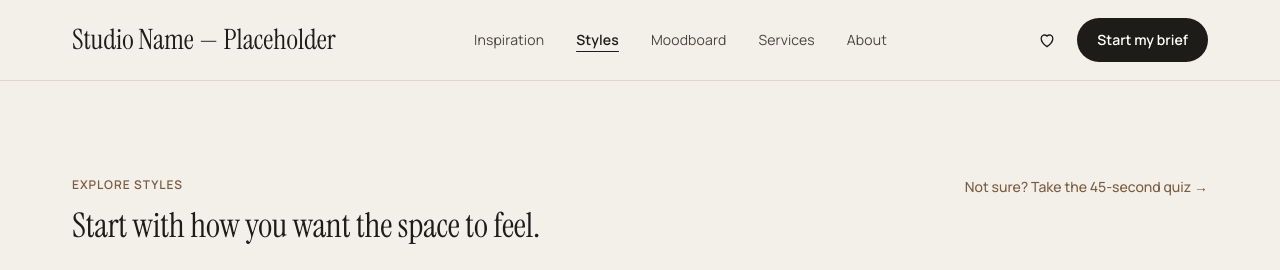
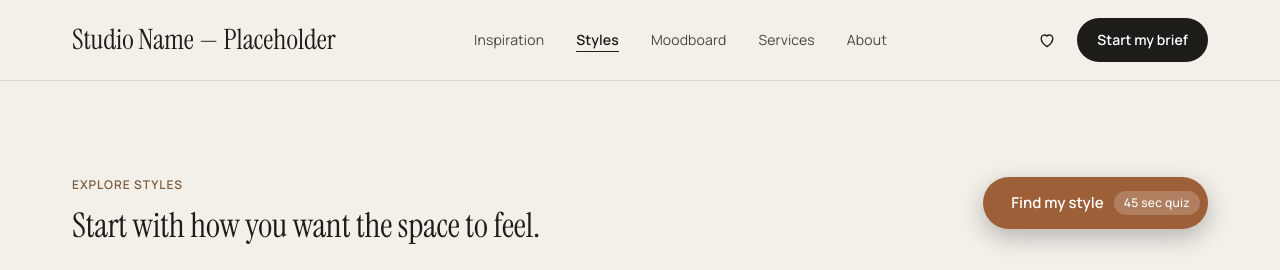
Before and after one commit to adjokic-alt/site-atelier, a Next.js app: page /styles in a window 1280 px wide. Shown: the top 270 px of the page. Built offline with nearby package versions, Linux system fonts and the light colour scheme; no server answers.

Commit message:
Styles page: cognac 'Find my style · 45 sec quiz' button instead of text link
Shared QuizButton component, also used in the Home hero.

Co-Authored-By: Claude Opus 5.5 <noreply@anthropic.com>
Claude-Session: https://claude.ai/code/session_012fDTyy9TemVf5v7wVLNhM4

```diff
--- a/src/app/styles/page.tsx
+++ b/src/app/styles/page.tsx
@@ -1,4 +1,5 @@
 import type { Metadata } from "next";
+import { QuizButton } from "@/components/ui/QuizButton";
 import Link from "next/link";
 import { Container, SectionHeading } from "@/components/ui";
 import { NotSureCard, StyleCard } from "@/components/styles";
@@ -22,9 +23,7 @@ export default function StylesPage() {
               description="Choose the direction that feels closest. Styles are starting points, not boxes, and blending comes later in the Studio."
             />
 
-            <Link href="/styles/not-sure" className="focus-ring self-start rounded-sm text-sm font-medium text-accent underline-offset-4 hover:underline md:mb-2">
-              Not sure? Take the 45-second quiz →
-            </Link>
+            <QuizButton className="self-start md:mb-1" />
           </div>
 
           <div className="mt-12 grid gap-5 sm:grid-cols-2 lg:grid-cols-3">
--- a/src/components/home/HomeHero.tsx
+++ b/src/components/home/HomeHero.tsx
@@ -1,5 +1,6 @@
 import Image from "next/image";
 import Link from "next/link";
+import { QuizButton } from "@/components/ui/QuizButton";
 
 export function HomeHero() {
   return (
@@ -28,10 +29,7 @@ export function HomeHero() {
               <Link href="/moodboard" className="focus-ring inline-flex min-h-[52px] items-center rounded-full border border-white/70 px-7 text-[15px] font-medium text-white hover:bg-white/10">
                 Build a Moodboard
               </Link>
-              <Link href="/styles/not-sure" className="focus-ring inline-flex min-h-[52px] items-center gap-2.5 rounded-full bg-[#9c5f37] py-1.5 pl-7 pr-2 text-[15px] font-semibold text-white shadow-[0_8px_24px_rgba(0,0,0,0.25)] transition-colors hover:bg-[#844e2c]">
-                Find my style
-                <span className="rounded-full bg-white/20 px-2.5 py-1 text-xs font-medium tracking-wide">45 sec quiz</span>
-              </Link>
+              <QuizButton />
             </div>
           </div>
           <p className="text-xs uppercase tracking-[0.12em] text-white/85">Industrial · Living room</p>
--- /dev/null
+++ b/src/components/ui/QuizButton.tsx
@@ -0,0 +1,14 @@
+import Link from "next/link";
+
+/** The cognac "Find my style · 45 sec quiz" button — the quiz is the site's main way into a style. */
+export function QuizButton({ className = "" }: { className?: string }) {
+  return (
+    <Link
+      href="/styles/not-sure"
+      className={`focus-ring inline-flex min-h-[52px] items-center gap-2.5 rounded-full bg-[#9c5f37] py-1.5 pl-7 pr-2 text-[15px] font-semibold text-white shadow-[0_8px_24px_rgba(0,0,0,0.25)] transition-colors hover:bg-[#844e2c] ${className}`}
+    >
+      Find my style
+      <span className="rounded-full bg-white/20 px-2.5 py-1 text-xs font-medium tracking-wide">45 sec quiz</span>
+    </Link>
+  );
+}
```
